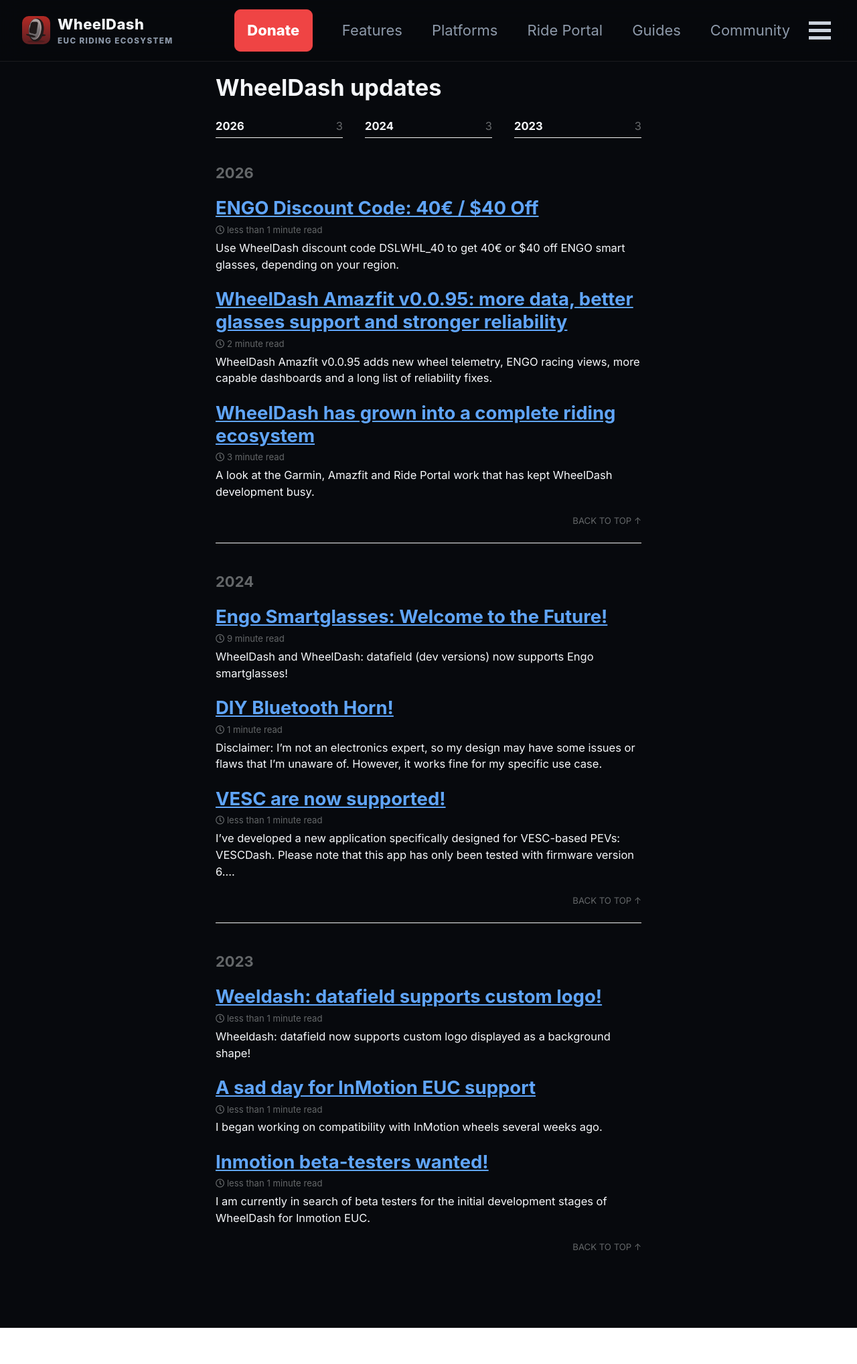
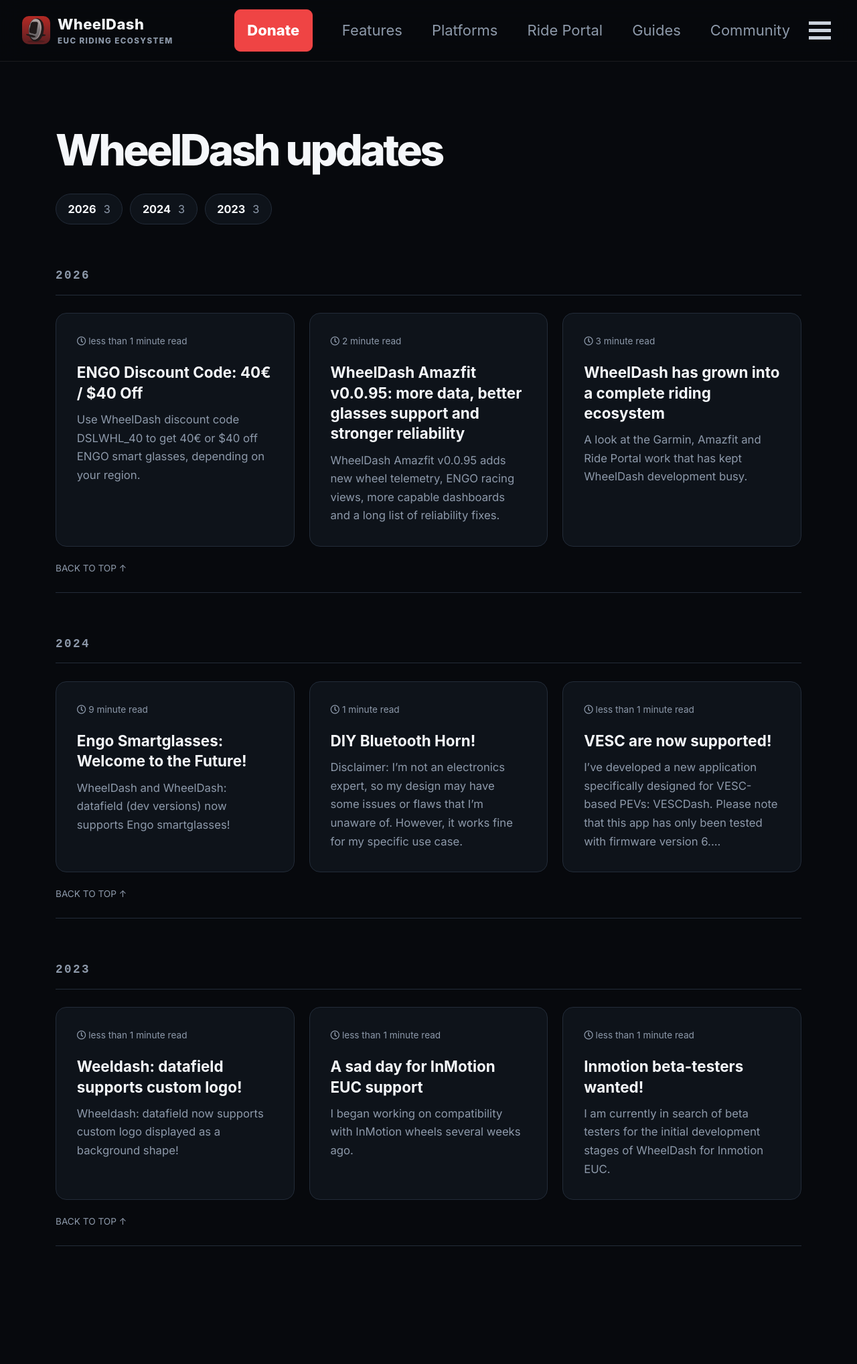
Before and after one commit to blkfribourg/blkfribourg.github.io, a Jekyll site: the page built from _pages/blog.md, in a window 1280 px wide. Shown: the whole page at 67% size. Built offline with Jekyll 4.4.1, drawn with Linux system fonts in a browser that asks for light colours; cached includes are drawn as plain includes; before the commit the page ends 1982 px from its top, so only the background shows below that.

Commit message:
Restyle updates archive as cards; add watch to Amazfit platform card
Co-Authored-By: Claude Sonnet 5.5 <noreply@anthropic.com>
Claude-Session: https://claude.ai/code/session_0113Rbw9K8vn8adzvCaMpYEK

```diff
--- a/assets/css/main.scss
+++ b/assets/css/main.scss
@@ -361,6 +361,32 @@ a { color: var(--wd-blue); }
 .wd-doc form textarea { display: block; width: 100%; margin-top: .4rem; padding: .75rem; border: 1px solid var(--wd-border); border-radius: 8px; background: var(--wd-bg); color: var(--wd-text); font: inherit; }
 .wd-doc form button { min-height: 44px; padding: .7rem 1.1rem; border: 1px solid var(--wd-red); border-radius: 9px; background: var(--wd-red); color: #fff !important; font: inherit; font-size: .75rem; font-weight: 750; }
 .wd-doc-hub .page__inner-wrap > header { margin-bottom: 1.5rem; }
+.wd-blog .page { width: 100%; padding: 0; float: none; }
+.wd-blog .archive { width: 100%; max-width: none; padding: 0; float: none; }
+.wd-blog .page__inner-wrap > header::before { content: "Project updates"; }
+.wd-blog .taxonomy__index { display: flex; margin: 0 0 1rem; padding: 0; flex-wrap: wrap; gap: .5rem; list-style: none; background: transparent; }
+.wd-blog .taxonomy__index li { margin: 0; }
+.wd-blog .taxonomy__index a { display: inline-flex; padding: .45rem .8rem; align-items: center; gap: .5rem; border: 1px solid var(--wd-border); border-radius: 999px; background: var(--wd-surface); color: var(--wd-text); font-size: .74rem; text-decoration: none; }
+.wd-blog .taxonomy__index a:hover { border-color: #556174; }
+.wd-blog .taxonomy__count { color: var(--wd-muted); }
+.wd-blog .taxonomy__section { margin: 3rem 0 0; }
+.wd-blog .archive__subtitle { margin: 0 0 1.2rem; padding: 0 0 .8rem; border-bottom: 1px solid var(--wd-border); color: var(--wd-muted); font-family: "JetBrains Mono", ui-monospace, monospace; font-size: .8rem; font-weight: 700; letter-spacing: .14em; }
+.wd-blog .entries-list { display: grid; grid-template-columns: repeat(3,minmax(0,1fr)); gap: 1rem; }
+.wd-blog .list__item { width: auto; margin: 0; padding: 0; float: none; }
+.wd-blog .archive__item { display: flex; height: 100%; min-height: 220px; padding: 1.4rem; flex-direction: column; border: 1px solid var(--wd-border); border-radius: var(--wd-radius); background: var(--wd-surface); transition: border-color .18s ease, transform .18s ease; }
+.wd-blog .archive__item:hover { border-color: #556174; transform: translateY(-2px); }
+.wd-blog .archive__item-title { margin: 0 0 .5rem; font-size: 1.02rem; line-height: 1.35; }
+.wd-blog .archive__item-title a { color: var(--wd-text); text-decoration: none; }
+.wd-blog .archive__item .page__meta { order: -1; margin: 0 0 1rem; color: var(--wd-muted); font-size: .62rem; }
+.wd-blog .archive__item-excerpt { margin: 0; color: var(--wd-muted); font-size: .76rem; line-height: 1.65; }
+.wd-blog .back-to-top { display: inline-block; margin-top: 1rem; color: var(--wd-muted); font-size: .62rem; }
+.wd-blog .page__title { margin-bottom: 1.5rem; }
+.wd-blog .taxonomy__section { padding-bottom: 1rem; border-bottom: 1px solid var(--wd-border); }
+.wd-blog .taxonomy__index { margin-bottom: 0; }
+.wd-doc .page__inner-wrap > header .page__meta { margin-top: 1rem; }
+.wd-platform-card { position: relative; }
+.wd-doc .page__content img.wd-platform-card__watch { position: absolute; top: .5rem; right: 1rem; width: 66px; max-width: none; height: auto; margin: 0; border: 0; border-radius: 0; background: none; box-shadow: none; filter: drop-shadow(0 12px 14px rgba(0,0,0,.5)); }
+@media (max-width: 900px) { .wd-blog .entries-list { grid-template-columns: 1fr; } }
 .wd-platform-detail .wd-platform-cards { margin: 2.5rem 0 4rem; }
 .wd-doc .page__content .wd-platform-card h2 { margin: 0 0 .8rem; padding: 0; color: var(--wd-text); font-size: 1.15rem; letter-spacing: -.02em; }
 .wd-doc .page__content .wd-platform-card h2::before { display: none; }
```
Also changed, not shown: _pages/blog.md (+1 -0 lines), _pages/platforms.md (+1 -0 lines).
